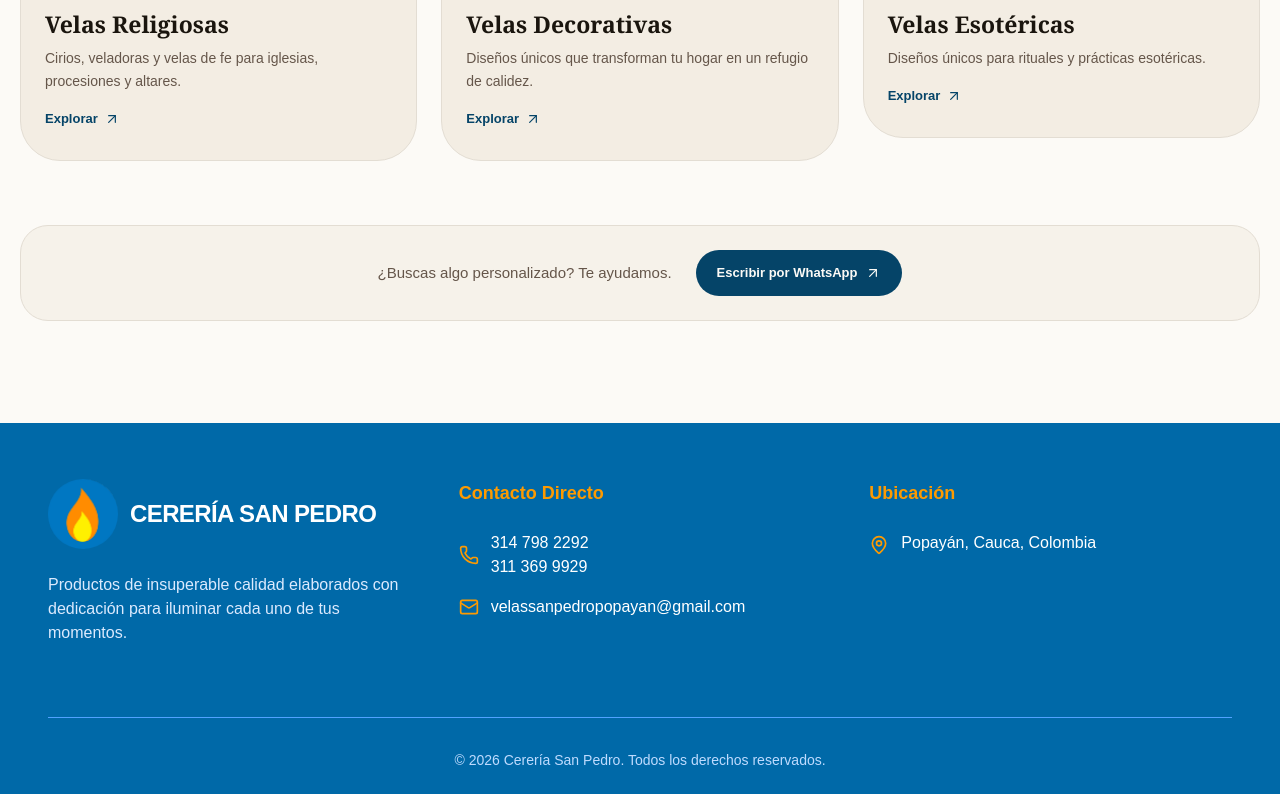
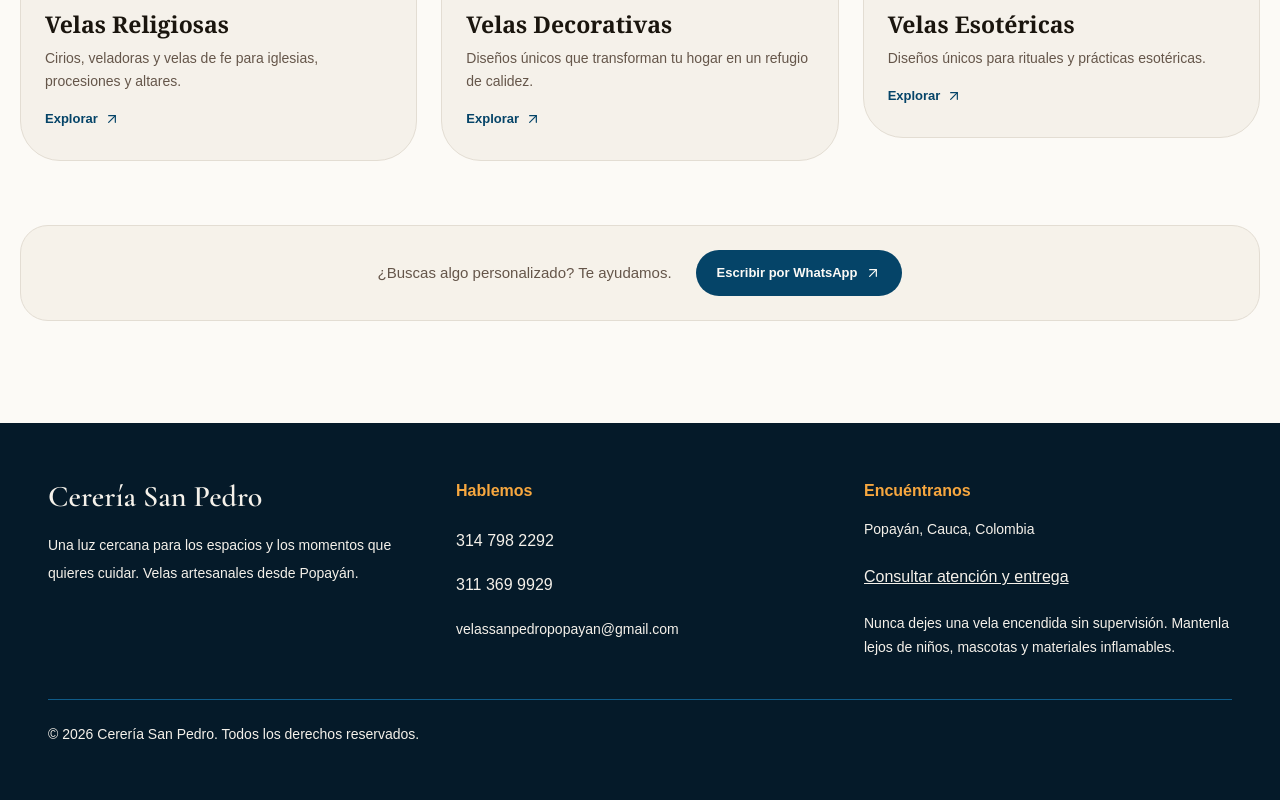
Before and after one commit to jjgalindez/Pagina_Web_Cereria_San_Pedro, a Next.js app: page / in a window 1280 px wide. Shown: the part 2939-3739 px from the top of the page. Built offline with nearby package versions, Linux system fonts and the light colour scheme.

Commit message:
actualizacion del footer para un diseño responsivo

```diff
--- a/app/layout.tsx
+++ b/app/layout.tsx
@@ -1,44 +1,66 @@
-// app/layout.tsx
 import type { Metadata } from "next";
 import { Geist, Geist_Mono, Cormorant_Garamond } from "next/font/google";
-import "./globals.css";
 import Header from "@/components/layout/Header";
 import Footer from "@/components/layout/Footer";
+import { SITE, getSiteUrl } from "@/lib/config";
+import "./globals.css";
 
 const geistSans = Geist({
   variable: "--font-geist-sans",
   subsets: ["latin"],
+  display: "swap",
 });
 
 const geistMono = Geist_Mono({
   variable: "--font-geist-mono",
   subsets: ["latin"],
+  display: "swap",
 });
 
-const cormorantGaramond = Cormorant_Garamond({
+const cormorant = Cormorant_Garamond({
   variable: "--font-cormorant-garamond",
   subsets: ["latin"],
-  weight: ["400", "500", "600", "700"]
+  weight: ["500", "600"],
+  display: "swap",
 });
 
-export const metadata: Metadata = {
-  title: "Cerería San Pedro",
-  description: "Cerería San Pedro - Tu tienda de confianza",
-};
+export function generateMetadata(): Metadata {
+  return {
+    metadataBase: getSiteUrl(),
+    title: {
+      default: `${SITE.name} | Velas artesanales en Popayán`,
+      template: `%s | ${SITE.name}`,
+    },
+    description: SITE.description,
+    keywords: ["velas artesanales", "cerería", "Popayán", "velas para celebraciones"],
+    openGraph: {
+      type: "website",
+      locale: "es_CO",
+      siteName: SITE.name,
+      title: SITE.name,
+      description: SITE.description,
+      images: [{ url: "/assets/logo1.png", alt: SITE.name }],
+    },
+    twitter: {
+      card: "summary",
+      title: SITE.name,
+      description: SITE.description,
+      images: ["/assets/logo1.png"],
+    },
+  };
+}
 
 export default function RootLayout({
   children,
-}: Readonly<{
-  children: React.ReactNode;
-}>) {
+}: Readonly<{ children: React.ReactNode }>) {
   return (
     <html
-      lang="en"
-      className={`${geistSans.variable} ${geistMono.variable} ${cormorantGaramond.variable} h-full antialiased`}
+      lang="es"
+      className={`${geistSans.variable} ${geistMono.variable} ${cormorant.variable}`}
     >
-      <body className="flex min-h-dvd flex-col">
+      <body className="flex min-h-dvh flex-col">
         <Header />
-        <main className="flex-1 bg-gray-100/70">
+        <main id="main-content" tabIndex={-1} className="flex-1">
           {children}
         </main>
         <Footer />
--- a/components/layout/Footer.tsx
+++ b/components/layout/Footer.tsx
@@ -1,73 +1,52 @@
-'use client'
+import Link from "next/link";
+import { SITE } from "@/lib/config";
 
-import React, { useEffect, useState } from 'react'
-import Image from 'next/image'
-import { Phone, Mail, MapPin } from 'lucide-react'
-
-const Footer = () => {
-
-  const [year, setYear] = useState(2026)
-  useEffect(() => {
-    setYear(new Date().getFullYear())
-  }, [])
-
+export default function Footer() {
   return (
-    <footer className='py-6 px-4 bg-sky-700 text-white text-center'>
-      <div className="max-w-7xl mx-auto px-4 sm:px-6 lg:px-8 mt-8">
-        <div className="grid grid-cols-1 md:grid-cols-3 gap-12 text-center md:text-left">
-
-          {/* Columna 1: Logo y Descripción */}
-          <div>
-            <div className="flex items-center justify-center md:justify-start gap-3 mb-6">
-              <Image
-                src="/assets/logo1.png"
-                alt="Logo de Cerería San Pedro"
-                width={70}
-                height={70}
-                priority={false}
-              />
-              <h3 className="text-2xl font-black tracking-tight">CERERÍA SAN PEDRO</h3>
-            </div>
-            <p className="text-blue-100 mb-6">Productos de insuperable calidad elaborados con dedicación para iluminar cada uno de tus momentos.</p>
+    <footer className="bg-brand-950 text-sand-100 py-14">
+      <div className="container-shell">
+        <div className="grid gap-10 md:grid-cols-3">
+          <div className="space-y-4">
+            <p className="font-title text-3xl font-semibold">{SITE.name}</p>
+            <p className="max-w-sm text-sm leading-7">
+              Una luz cercana para los espacios y los momentos que quieres cuidar.
+              Velas artesanales desde Popayán.
+            </p>
           </div>
 
-          {/* Columna 2: Contacto */}
           <div>
-            <h4 className="text-lg font-bold mb-6 text-amber-500">Contacto Directo</h4>
-            <ul className="space-y-4">
-              <li className="flex items-center justify-center md:justify-start gap-3">
-                <Phone className="w-5 h-5 text-amber-500 shrink-0" />
-                <span className="font-medium text-left">
-                  314 798 2292 <br /> 311 369 9929
-                </span>
-              </li>
-              <li className="flex items-center justify-center md:justify-start gap-3">
-                <Mail className="w-5 h-5 text-amber-500 shrink-0" />
-                <span className="font-medium truncate">velassanpedropopayan@gmail.com</span>
-              </li>
-            </ul>
+            <h2 className="mb-4 font-semibold text-flame-500">Hablemos</h2>
+            <a className="flex min-h-11 items-center hover:text-flame-600" href={`tel:${SITE.phone}`}>
+              {SITE.phoneLabel}
+            </a>
+            <a className="flex min-h-11 items-center hover:text-flame-600" href={`tel:${SITE.secondPhone}`}>
+              {SITE.secondPhoneLabel}
+            </a>
+            <a
+              className="flex min-h-11 items-center break-all text-sm hover:text-flame-600"
+              href={`mailto:${SITE.email}`}
+            >
+              {SITE.email}
+            </a>
           </div>
 
-          {/* Columna 3: Ubicación */}
-          <div>
-            <h4 className="text-lg font-bold mb-6 text-amber-500">Ubicación</h4>
-            <ul className="space-y-4">
-              <li className="flex items-start justify-center md:justify-start gap-3">
-                <MapPin className="w-5 h-5 text-amber-500 shrink-0 mt-1" />
-                <span className="font-medium">Popayán, Cauca, Colombia</span>
-              </li>
-            </ul>
+          <div className="space-y-3">
+            <h2 className="font-semibold text-flame-500">Encuéntranos</h2>
+            <p className="text-sm leading-7">{SITE.location}</p>
+            <Link href="/contact" className="inline-flex min-h-11 items-center underline hover:text-flame-600">
+              Consultar atención y entrega
+            </Link>
+            <p className="text-sm leading-6">
+              Nunca dejes una vela encendida sin supervisión. Mantenla lejos de
+              niños, mascotas y materiales inflamables.
+            </p>
           </div>
-
         </div>
 
-        {/* Derechos de autor */}
-        <div className="border-t border-blue-400 mt-12 pt-8 text-center text-blue-200 text-sm">
-          <p>&copy; {year} Cerería San Pedro. Todos los derechos reservados.</p>
-        </div>
+        <p className="mt-10 border-t border-brand-700 pt-6 text-sm">
+          © {new Date().getFullYear()} {SITE.name}. Todos los derechos reservados.
+        </p>
       </div>
     </footer>
-  )
+  );
 }
-
-export default Footer
--- a/lib/config.ts
+++ b/lib/config.ts
@@ -16,3 +16,19 @@ export const NAVIGATION = [
     { href: "/catalog", label: "Catálogo" },
     { href: "/contact", label: "Contacto" },
 ];
+
+export function getSiteUrl(): URL {
+    const value = process.env.SITE_URL;
+
+    if (!value) {
+        throw new Error("Falta SITE_URL: configura el origen público del sitio.");
+    }
+
+    const url = new URL(value);
+
+    if (!["http:", "https:"].includes(url.protocol)) {
+        throw new Error("SITE_URL debe usar HTTP o HTTPS.");
+    }
+
+    return new URL(url.origin);
+}
--- a/next.config.ts
+++ b/next.config.ts
@@ -1,7 +1,12 @@
 import type { NextConfig } from "next";
 
 const nextConfig: NextConfig = {
-  allowedDevOrigins: ['192.168.56.1'],
+  allowedDevOrigins: [
+    "192.168.56.1",
+    "localhost",
+    "127.0.0.1",
+    "confidentiality-salaries-commissioner-ties.trycloudflare.com",
+  ],
   images: {
     remotePatterns: [
       {
```
